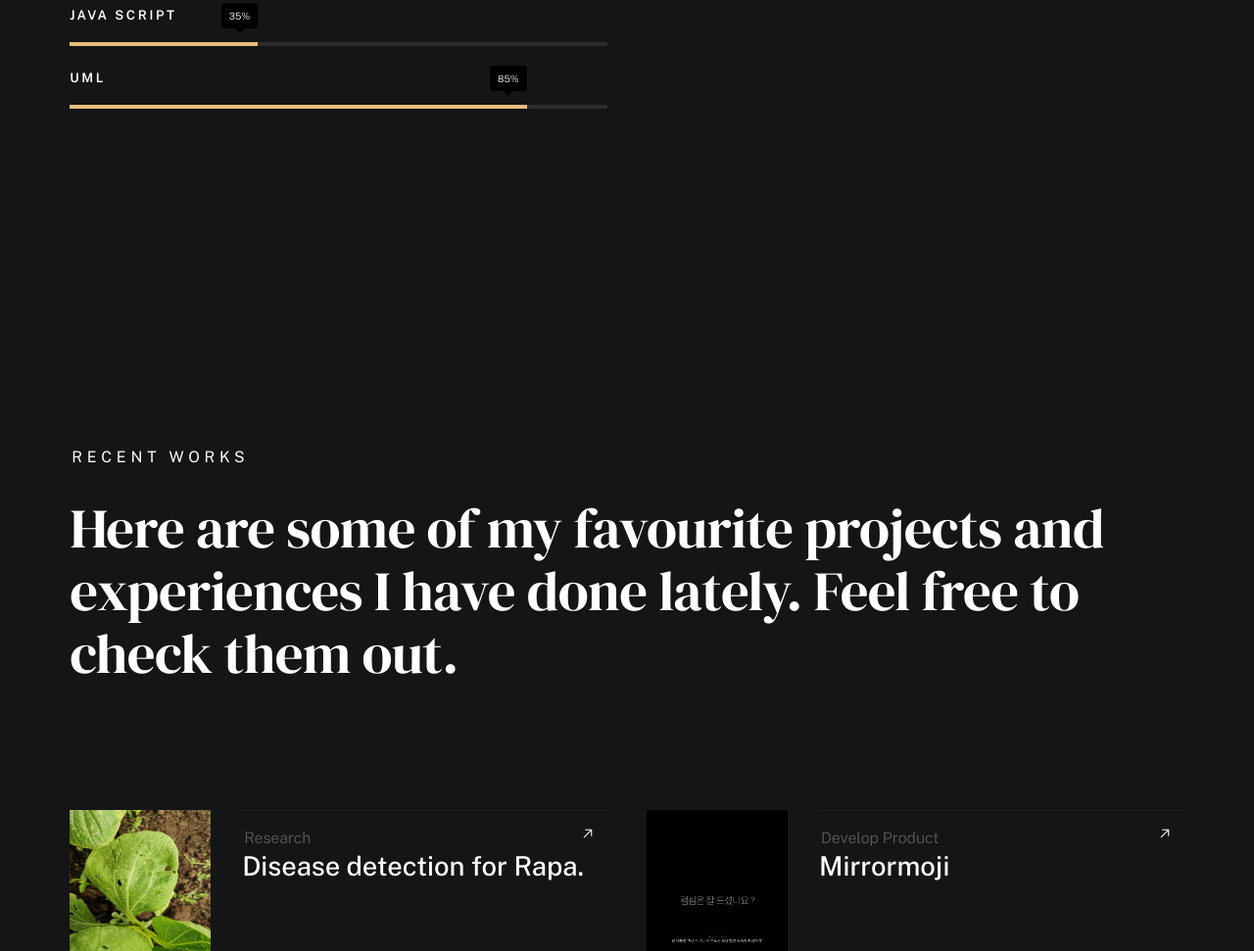
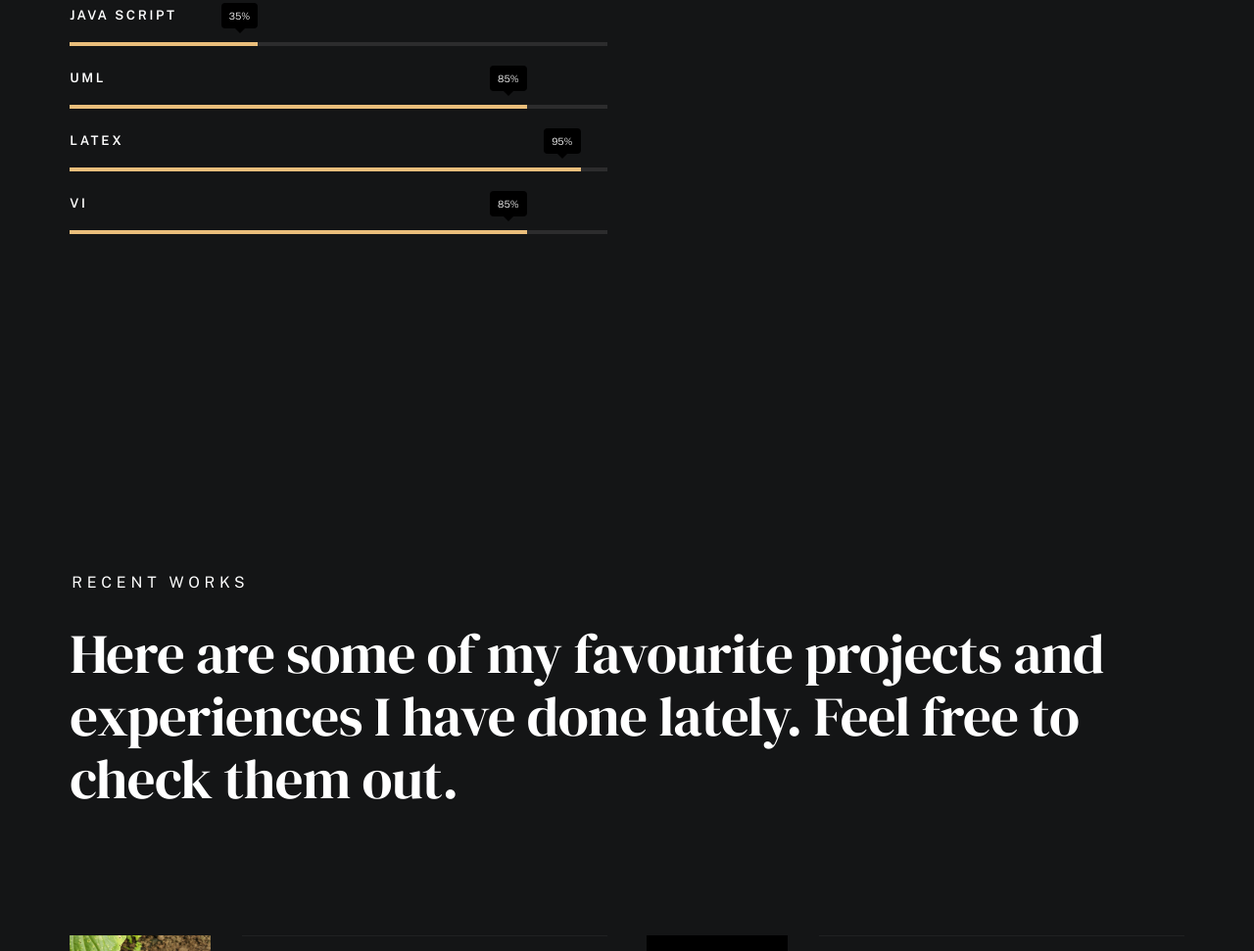
Before and after one commit to sudo-homebrew/sudo-homebrew.github.io, a plain HTML site: page index.html in a window 1280 px wide. Shown: the part 5016-5987 px from the top of the page at 98% size. Drawn offline with nearby package versions, Linux system fonts and the light colour scheme; a web font is replaced by a local one.

Commit message:
LaTeX and VI avility added
LaTeX and VI avility added

```diff
--- a/index.html
+++ b/index.html
@@ -365,6 +365,14 @@
                             <li>
                             <div class="progress percent85"><span>85%</span></div>
                             <strong>UML</strong>
+                            </li>
+                            <li>
+                            <div class="progress percent95"><span>95%</span></div>
+                            <strong>LaTeX</strong>
+                            </li>
+                            <li>
+                            <div class="progress percent85"><span>85%</span></div>
+                            <strong>VI</strong>
                             </li>
                         </ul>
                     </div>
```
